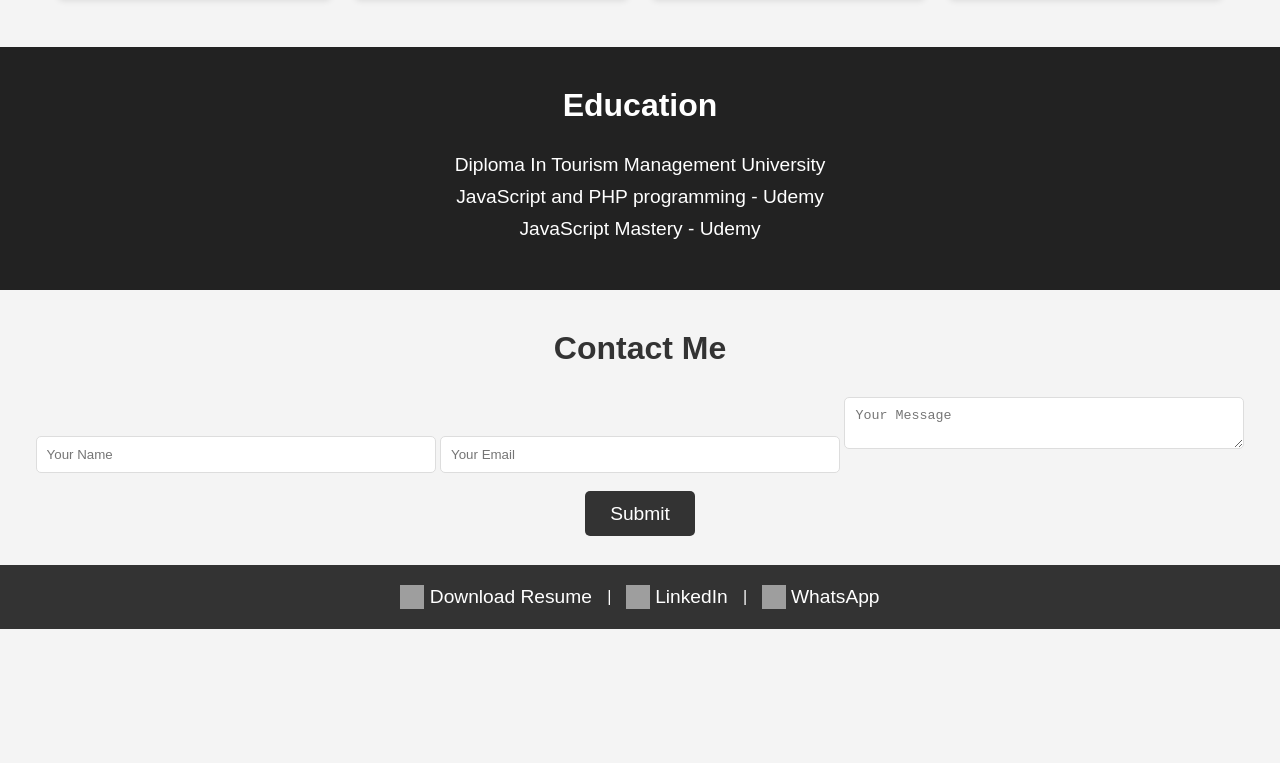
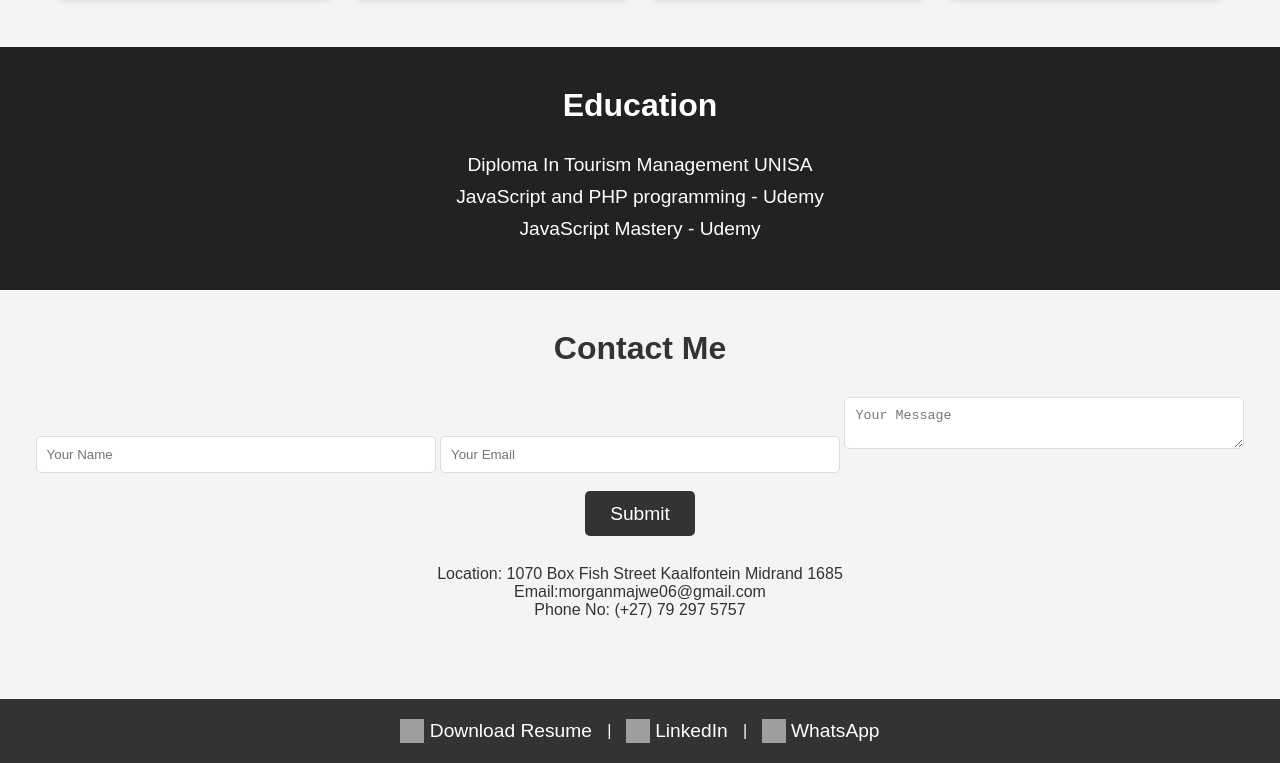
Before and after one commit to Morgan0706/morgan0707, a plain HTML site: page index.html in a window 1280 px wide. Shown: the part 1474-2237 px from the top of the page. Before the commit the page ends 2103 px from the top, so only its background shows below. Drawn offline with Linux system fonts and the light colour scheme; grey boxes are pictures that could not be loaded.

Commit message:
Update index.html

```diff
--- a/index.html
+++ b/index.html
@@ -28,7 +28,7 @@
     <!-- Welcome Section -->
     <section class="welcome">
         <h2>Welcome to My Portfolio</h2>
-        <p>This is where I showcase my projects, skills, and experience as a front-end developer.</p>
+        <p style="text-align: center,">This is where I showcase my projects, skills, and experience as a front-end developer.</p>
     </section>
 
     <!-- About Me Section -->
@@ -77,7 +77,7 @@
     <section class="education">
         <h3>Education</h3>
         <ul>
-            <li>Diploma In Tourism Management  University</li>
+            <li>Diploma In Tourism Management  UNISA</li>
             <li>JavaScript and PHP programming - Udemy</li>
             <li> JavaScript Mastery - Udemy</li>
         </ul>
@@ -94,6 +94,10 @@
                 <a href="#" onclick="alert('Thank you for contacting me!')">Submit</a>
             </div>
         </form>
+        <div class="contact">
+            <p>Location: 1070 Box Fish Street Kaalfontein Midrand 1685</p>
+            <p>Email:morganmajwe06@gmail.com </p>
+            <p>Phone No: (+27) 79 297 5757</p>
     </section>
 
     <!-- Footer -->
@@ -107,7 +111,7 @@
                 <img src="https://cdn.jsdelivr.net/gh/devicons/devicon/icons/linkedin/linkedin-original.svg" alt="LinkedIn"> LinkedIn
             </a>
             |
-            <a href="https://wa.me/123456789" target="_blank">
+            <a href="https://wa.me/0792975757" target="_blank">
                 <img src="https://cdn-icons-png.flaticon.com/512/174/174879.png" alt="WhatsApp"> WhatsApp
             </a>
         </div>
```
